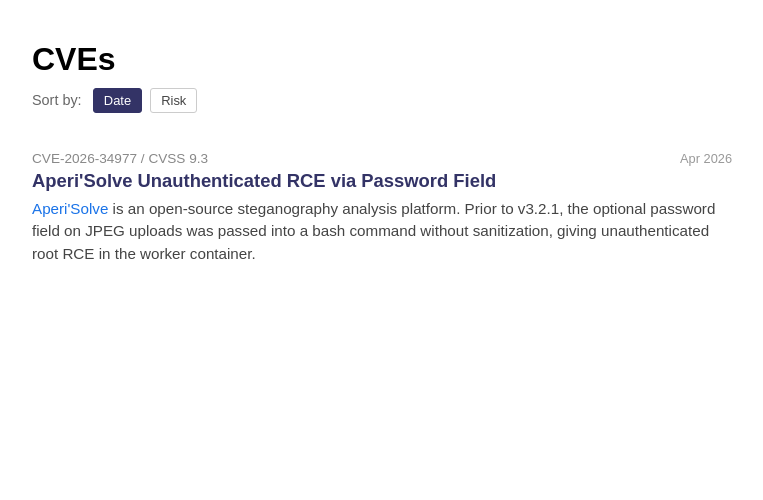
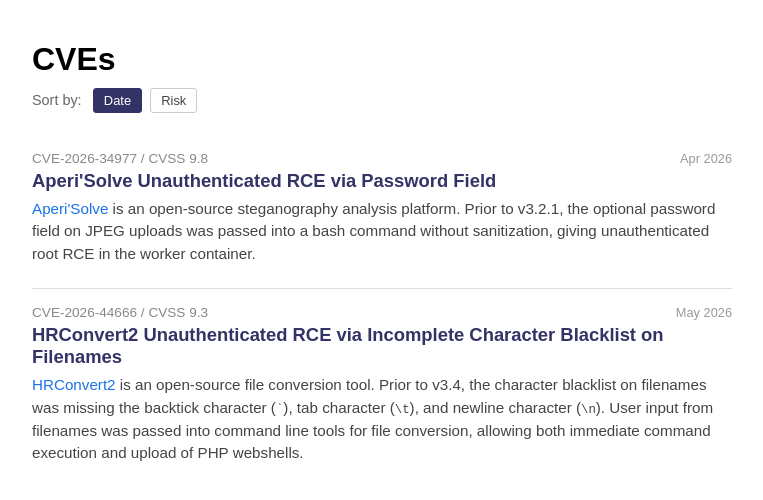
Before and after one commit to KhaelK138/KhaelK138.github.io, a Jekyll site: the page cves.html, which Jekyll copies as it is, in a window 1280 px wide. Shown: the top 500 px of the page, without its empty margins (258-1021 px from the left). Built offline with Jekyll 4.4.1, drawn with Linux system fonts in a browser that asks for light colours.

Commit message:
added 2nd cve

```diff
--- a/cves.html
+++ b/cves.html
@@ -112,14 +112,25 @@
   </div>
   -->
 
-  <div class="cve-entry" data-risk="9.3" data-date="2026-04-06">
+  <div class="cve-entry" data-risk="9.8" data-date="2026-04-06">
     <div class="cve-header">
-      <span class="cve-id">CVE-2026-34977 / CVSS 9.3</span>
+      <span class="cve-id">CVE-2026-34977 / CVSS 9.8</span>
       <span class="cve-date">Apr 2026</span>
     </div>
     <div class="cve-title">Aperi'Solve Unauthenticated RCE via Password Field</div>
     <div class="cve-description">
       <a href="https://aperisolve.com">Aperi'Solve</a> is an open-source steganography analysis platform. Prior to v3.2.1, the optional password field on JPEG uploads was passed into a bash command without sanitization, giving unauthenticated root RCE in the worker container.
+    </div>
+  </div>
+
+  <div class="cve-entry" data-risk="9.3" data-date="2026-05-15">
+    <div class="cve-header">
+      <span class="cve-id">CVE-2026-44666 / CVSS 9.3</span>
+      <span class="cve-date">May 2026</span>
+    </div>
+    <div class="cve-title">HRConvert2 Unauthenticated RCE via Incomplete Character Blacklist on Filenames</div>
+    <div class="cve-description">
+      <a href="https://github.com/zelon88/HRConvert2">HRConvert2</a> is an open-source file conversion tool. Prior to v3.4, the character blacklist on filenames was missing the backtick character (<code>`</code>), tab character (<code>\t</code>), and newline character (<code>\n</code>). User input from filenames was passed into command line tools for file conversion, allowing both immediate command execution and upload of PHP webshells.
     </div>
   </div>
 
```
Also changed, not shown: markdown/webappnotes/CommandInjection.md (+5 -0 lines).
